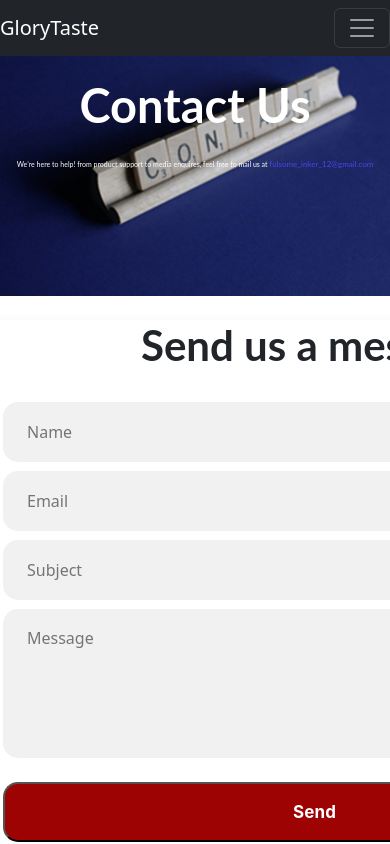
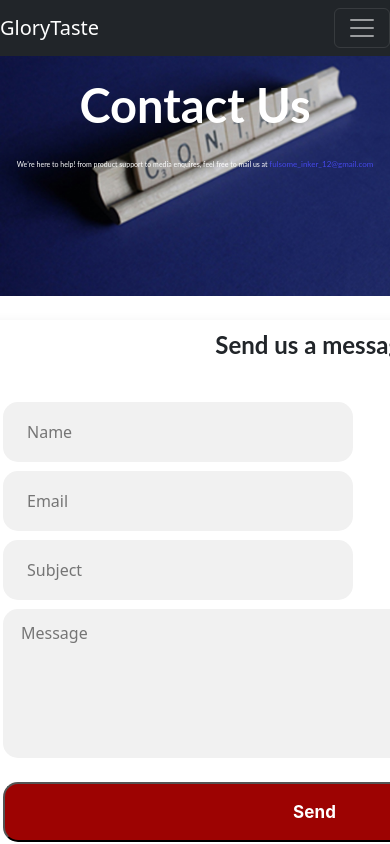
Before and after one commit to GloryEvi/my-landing-page, a React (Create React App) app: page /contact in a window 390 px wide. Shown: the top 844 px of the page. Built offline with nearby package versions, Linux system fonts and the light colour scheme.

Commit message:
update contact.css

```diff
--- a/src/pages/Contact.css
+++ b/src/pages/Contact.css
@@ -189,4 +189,14 @@
   .sec:first-of-type p span {
     font-size: 8px;
   }
+  .sec:nth-of-type(2) .contacts form h2 {
+    font-size: 24px;
+  }
+  .sec:nth-of-type(2) .contacts form span input {
+    width: 350px;
+  }
+  .sec:nth-of-type(2) .contacts form span textarea {
+    padding: 12px 18px;
+    margin: 0;
+  }
 }
--- a/src/pages/Contact.js
+++ b/src/pages/Contact.js
@@ -48,7 +48,7 @@ const Contact = () => {
           </div>
 
           <form action="#">
-            <h2>Send us a message</h2>
+            <h2 className="iph">Send us a message</h2>
             <span>
               <input type="text" placeholder="Name" />
               <input type="email" placeholder="Email" />
```
